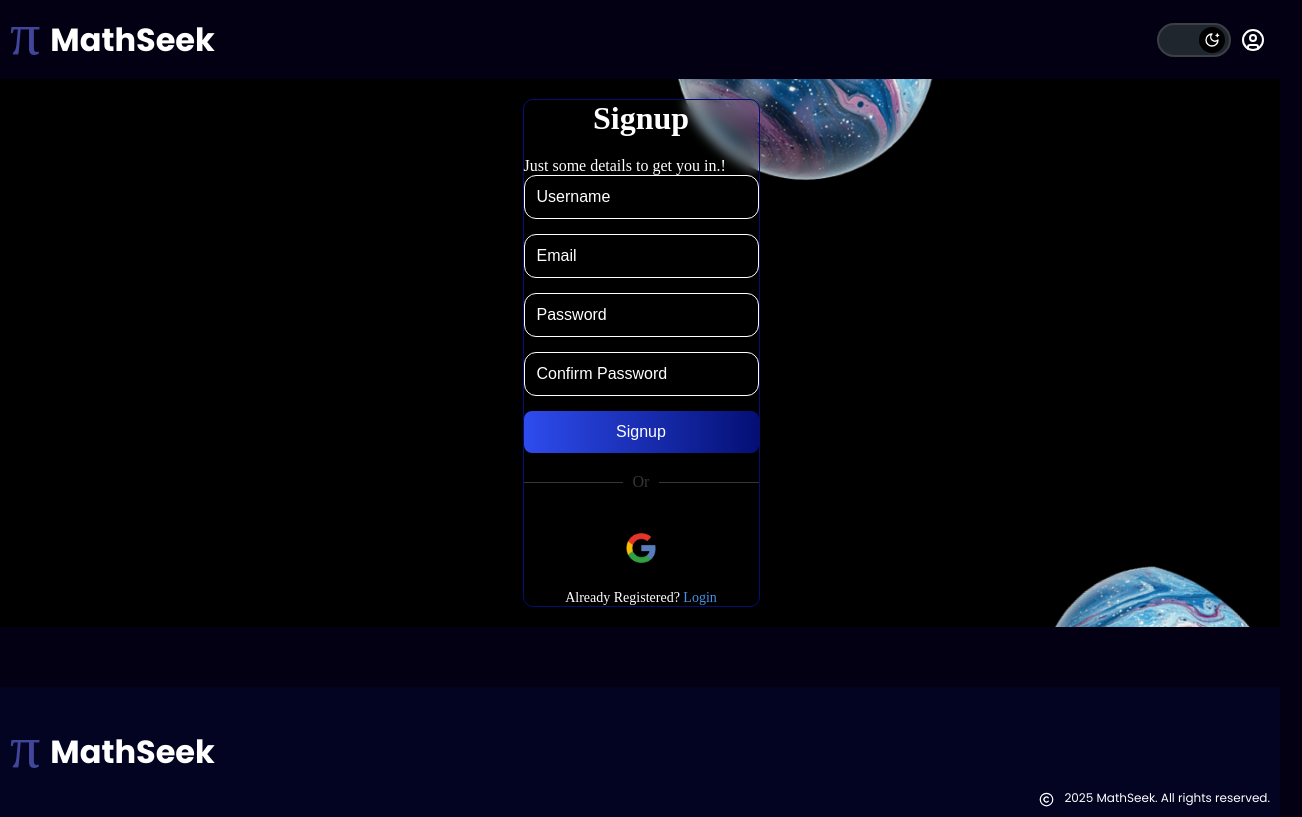
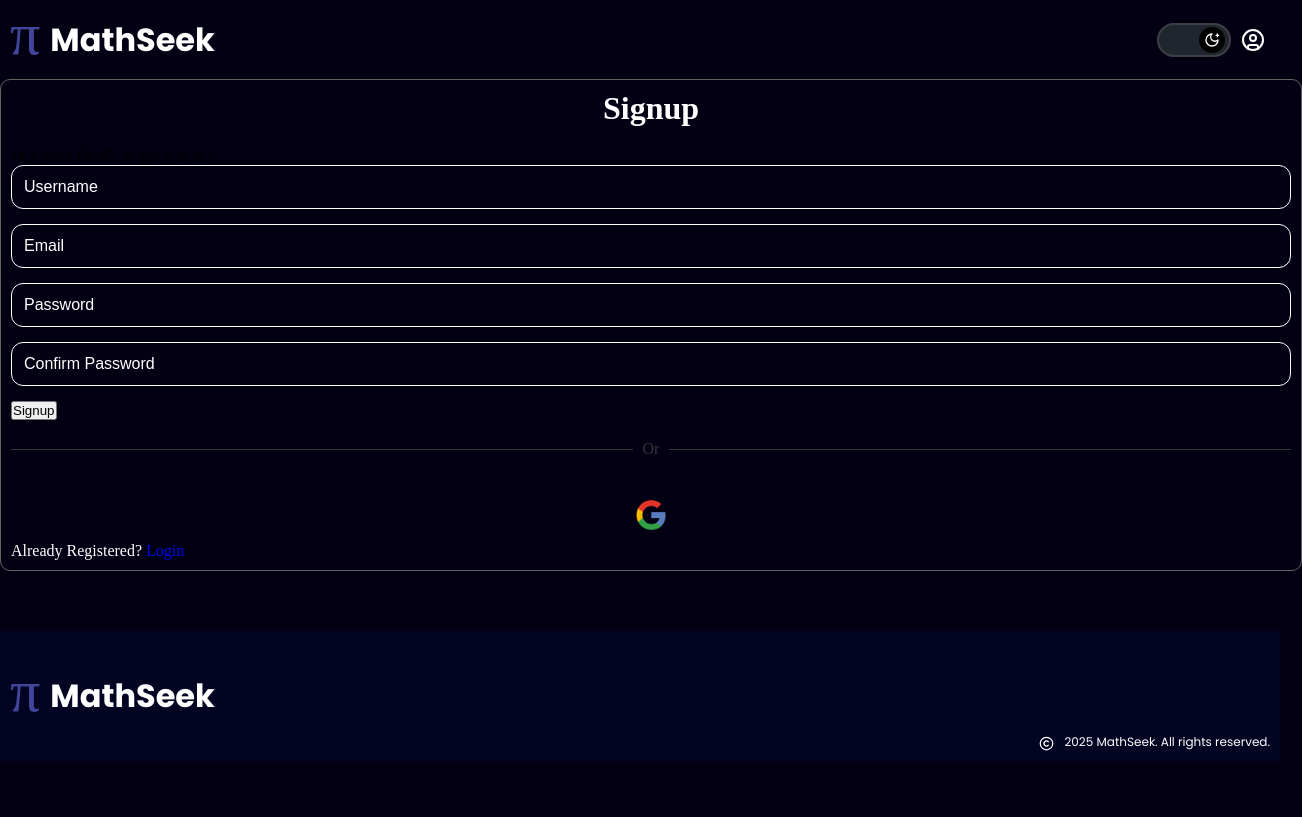
Before and after one commit to leonardosantosp/mathseek, a React (Vite) app in the folder front-end/elastic/: page /signup in a window 1280 px wide. Shown: the whole page, 1302 px wide, since content can reach past the window. Built offline with nearby package versions, Linux system fonts and the light colour scheme.

Commit message:
feat: Finishing sign up styles

```diff
--- a/front-end/elastic/src/index.css
+++ b/front-end/elastic/src/index.css
@@ -1,4 +1,4 @@
-@import url('https://fonts.googleapis.com/css2?family=Inter:ital,opsz,wght@0,14..32,100..900;1,14..32,100..900&family=Pontano+Sans:wght@300..700&family=Poppins:ital,wght@0,100;0,200;0,300;0,400;0,500;0,600;0,700;0,800;0,900;1,100;1,200;1,300;1,400;1,500;1,600;1,700;1,800;1,900&family=Raleway:ital,wght@0,100..900;1,100..900&display=swap');
+@import url("https://fonts.googleapis.com/css2?family=Inter:ital,opsz,wght@0,14..32,100..900;1,14..32,100..900&family=Pontano+Sans:wght@300..700&family=Poppins:ital,wght@0,100;0,200;0,300;0,400;0,500;0,600;0,700;0,800;0,900;1,100;1,200;1,300;1,400;1,500;1,600;1,700;1,800;1,900&family=Raleway:ital,wght@0,100..900;1,100..900&display=swap");
 
 :root {
   --background-dark: #030014;
@@ -7,9 +7,11 @@
   --default-border-color-light: #babfc9;
   --border-dark: 2px solid var(--default-border-color-dark);
   --border-light: 2px solid var(--default-border-color-light);
-  --font: 'Poppins', sans-serif;
-  --color-background-signup-button-intial: #2E4CEE;
-  --color-background-signup-button-final: #040F75;
+  --font: "Poppins", sans-serif;
+  --color-background-signup-button-intial: #2e4cee;
+  --color-background-signup-button-final: #040f75;
+  --color-border-initial: #afafaf;
+  --color-border-final: #60606000;
   --text-gradient: linear-gradient(
     90deg,
     #e59cff 0%,
@@ -73,7 +75,7 @@ body.dark-theme h3 {
   color: var(--default-color);
   font-size: 60px;
   margin: 0 10px 10px 10px;
-  font-family: 'Times New Roman', sans-serif !important;
+  font-family: "Times New Roman", sans-serif !important;
 }
 
 .header__logo h1 {
@@ -340,7 +342,7 @@ body.light-theme .panel__search-mode--favorites-item p {
 
 .panel__clock {
   font-size: 80px;
-  font-family: 'Inter', sans-serif;
+  font-family: "Inter", sans-serif;
   text-align: center;
   color: white;
   margin-top: 30px;
@@ -366,7 +368,7 @@ body.light-theme .panel__clock {
   color: rgba(255, 255, 255, 0.4);
   margin-right: 15px;
   gap: 2px;
-  font-family: 'Poppins', sans-serif;
+  font-family: "Poppins", sans-serif;
   background: var(--text-gradient);
   -webkit-background-clip: text;
   -webkit-text-fill-color: transparent;
@@ -691,7 +693,7 @@ body.light-theme .result-page__number-of-results__buttons .active {
   align-items: center;
   gap: 10px;
   background: var(--text-gradient);
-  font-family: 'Inter', sans-serif;
+  font-family: "Inter", sans-serif;
   -webkit-background-clip: text;
   -webkit-text-fill-color: transparent;
   font-weight: bold;
@@ -705,7 +707,7 @@ body.light-theme .header-content__title {
 }
 
 .header-content__link p {
-  font-family: 'Inter', sans-serif;
+  font-family: "Inter", sans-serif;
   font-size: 10px;
   font-weight: bold;
   color: #a959d6 !important;
@@ -717,7 +719,7 @@ body.light-theme .header-content__link p {
 }
 
 .results__item--content {
-  font-family: 'Inter', sans-serif;
+  font-family: "Inter", sans-serif;
   font-size: 12px;
   width: 40%;
 }
@@ -776,7 +778,7 @@ body.light-theme .wiki {
 
 .wiki__header h2 {
   border: none;
-  font-family: 'Inter', sans-serif;
+  font-family: "Inter", sans-serif;
   font-size: 30px;
   font-weight: bold;
 }
@@ -797,7 +799,7 @@ body.light-theme .wiki {
 }
 
 .wiki__content {
-  font-family: 'Inter', sans-serif;
+  font-family: "Inter", sans-serif;
   padding: 60px !important;
   border: var(--border-dark);
   border-radius: 3.5px;
@@ -839,7 +841,7 @@ body.dark-theme .wiki__content a {
 }
 
 body.dark-theme .infobox th,
-body.dark-theme .infobox td[class=''] {
+body.dark-theme .infobox td[class=""] {
   background-color: #54567f78 !important;
 }
 
@@ -849,14 +851,16 @@ body.dark-theme .infobox td[class=''] {
 .hatnote,
 .mobile-stack,
 .navbox,
-[data-mw-section-id='-1'] {
+[data-mw-section-id="-1"] {
   display: none;
 }
 
+/* =================== */
+/* INICIO SIGN UP PAGE */
+/* =================== */
 
-/* Definindo a imagem de fundo */
-.signup-container {
-  background-image: url('../src/assets/sign-up-background.png');
+.signup_container {
+  background-image: url("../src/assets/sign-up-background.png");
   background-size: cover;
   background-position: center;
   background-repeat: no-repeat;
@@ -870,20 +874,19 @@ body.dark-theme .infobox td[class=''] {
   color: white !important;
 }
 
-/* Estilos para o formulário */
 .signup_form {
-  border-radius: 10px;
-  background-color: rgba(0, 0, 0, 0);
-  backdrop-filter: blur(6px);
-  /* -webkit-backdrop-filter: blur(4px); */
   display: flex;
   flex-direction: column;
 }
 
-.signup_form--border{
+.signup_form--border {
+  border-radius: 10px;
+  background-color: rgba(0, 0, 0, 0);
+  backdrop-filter: blur(6px);
+  padding: 10px;
   width: 100%;
-  border: 1px solid #040F75;
   border-radius: 10px;
+  border:1px solid #636363;
 }
 
 .signup_form h1 {
@@ -891,7 +894,6 @@ body.dark-theme .infobox td[class=''] {
   margin-bottom: 20px;
 }
 
-/* Input Fields */
 .signup_form {
   display: flex;
   flex-direction: column;
@@ -905,17 +907,17 @@ body.dark-theme .infobox td[class=''] {
 .signup_form input {
   padding: 12px;
   border-radius: 12px;
-  border: 1px solid #FFFFFF;
-  background-color: rgba(0, 0, 0, 0);  /* fundo transparente */  color: white;
+  border: 1px solid #ffffff;
+  background-color: rgba(0, 0, 0, 0); /* fundo transparente */
+  color: white;
   font-size: 16px;
   margin-bottom: 15px;
 }
-.signup_form input::placeholder{
-  color: #FFFFFF
+.signup_form input::placeholder {
+  color: #ffffff;
 }
 
-/* Estilos para o botão */
-.signup-btn {
+.signup_form--sign--button {
   background-color: #4a90e2;
   padding: 12px;
   border: none;
@@ -926,15 +928,17 @@ body.dark-theme .infobox td[class=''] {
   transition: background-color 0.3s ease;
   width: 100%;
 
-  background: linear-gradient(to right,
-  var(--color-background-signup-button-intial), var(--color-background-signup-button-final));
+  background: linear-gradient(
+    to right,
+    var(--color-background-signup-button-intial),
+    var(--color-background-signup-button-final)
+  );
 }
 
 .signup-btn:hover {
   background-color: #357ab7;
 }
 
-/* Estilos para a linha com o "OR" */
 .divider {
   display: flex;
   align-items: center;
@@ -962,7 +966,7 @@ body.dark-theme .infobox td[class=''] {
 }
 
 .google_login button {
-  background-color: rgb(0, 0, 0, 0);  /* Fundo transparente */
+  background-color: rgb(0, 0, 0, 0); /* Fundo transparente */
   padding: 12px;
   border: none;
   border-radius: 8px;
@@ -979,30 +983,20 @@ body.dark-theme .infobox td[class=''] {
   background-color: #c1351d;
 }
 
-.login-link {
+.signup_login--link {
   text-align: center;
   font-size: 14px;
   margin-top: 15px;
 }
 
-.login-link a {
+.signup_login--link a {
   color: #4a90e2;
   text-decoration: none;
 }
 
-.login-link a:hover {
+.signup_login--link a:hover {
   text-decoration: underline;
 }
-
-/* Definir os temas de fundo */
-body.light-theme .signup-container {
-  background-color: white; /* Cor do fundo claro */
-}
-
-body.dark-theme .signup-container {
-  background-color: #121212; /* Cor de fundo escuro */
-}
-
 
 /* ================ */
 /* FIM SIGN UP PAGE */
```
